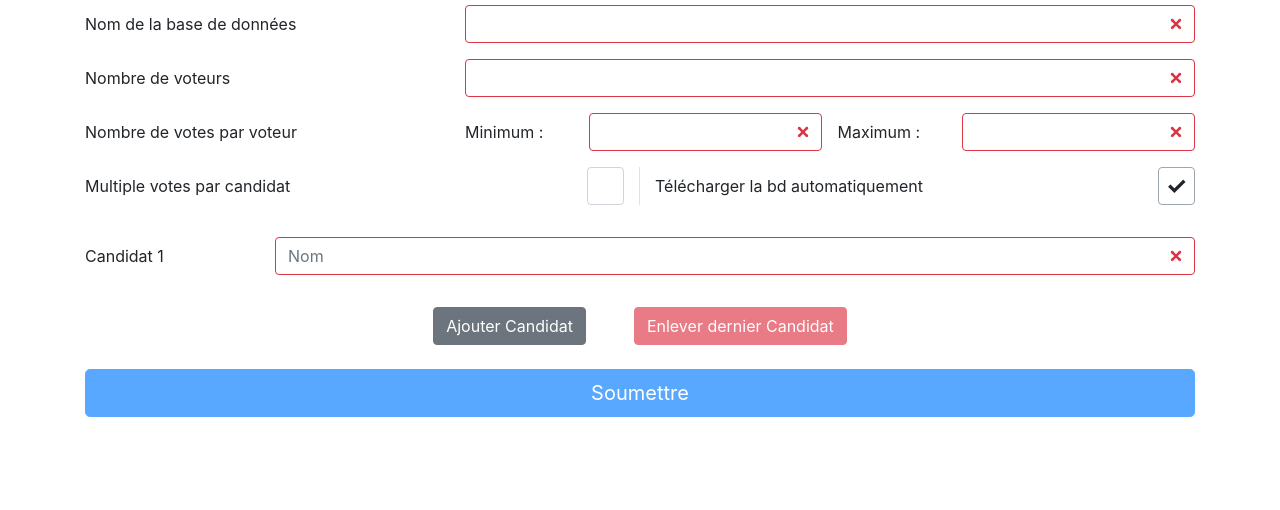
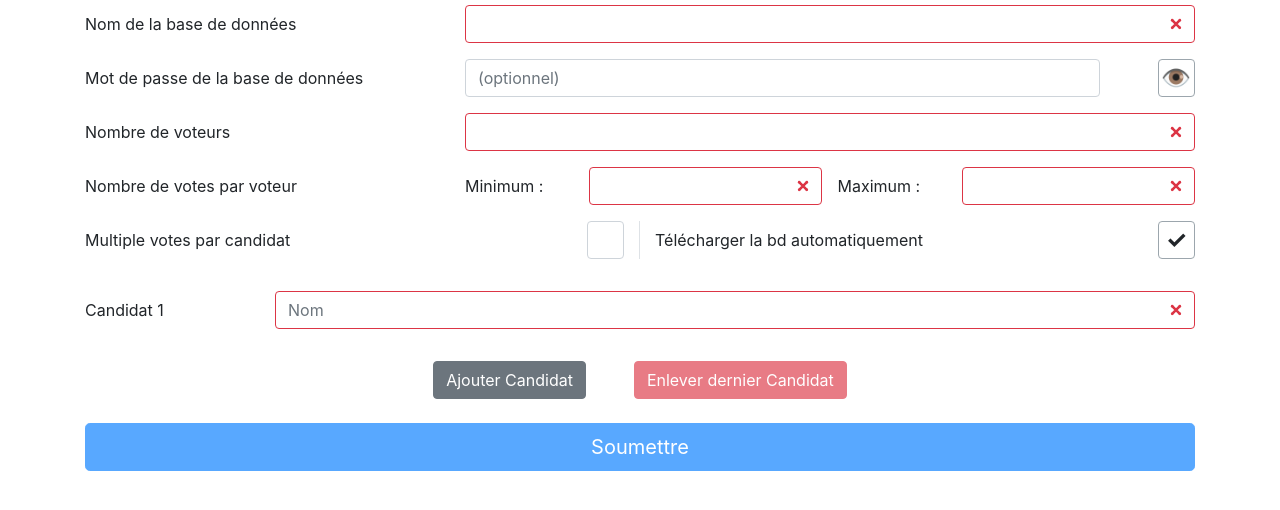
Before and after one commit to V-ed/Scouts-Elections, a plain HTML site: page index.html in a window 1280 px wide. Both pictures are taken after a click on the button "Nouvelles Élections". Shown: the part 126-636 px from the top of the page. Drawn offline with Linux system fonts and the light colour scheme.

Commit message:
Add password field to setup page
Also added a checkbox to toggle password visibility, visible by default

```diff
--- a/css/style.css
+++ b/css/style.css
@@ -142,6 +142,7 @@ table.table-border {
     position: relative;
     margin: 0;
     padding: 1.1rem;
+    height: calc(1.5em + .75rem + 2px);
 }
 
 .boot-checkbox + label:active,
@@ -167,6 +168,10 @@ table.table-border {
     font-weight: bold;
 }
 
+.checkbox-eye.boot-checkbox:checked + label:after {
+    content: '\1F441';
+}
+
 /* Fix bootstrap border utilities */
 
 @media (max-width:768px){
--- a/index.html
+++ b/index.html
@@ -93,6 +93,16 @@
 					<label class="col-sm-3 col-md-5 col-lg-4 col-form-label" for="db-name">Nom de la base de données</label>
 					<div class="col-sm-9 col-md-7 col-lg-8">
 						<input type="text" class="form-control is-invalid is-popable" id="db-name" aria-describedby="dbName" name="dbName" data-placement="top" autocomplete="off" spellcheck="false" required>
+					</div>
+				</div>
+				<div class="form-group row">
+					<label class="col-12 col-sm-3 col-md-5 col-lg-4 col-form-label" for="db-psw">Mot de passe de la base de données</label>
+					<div class="col-10 col-sm-8 col-md-6 col-lg-7">
+						<input type="text" class="form-control" id="db-psw" aria-describedby="dbPsw" name="dbPsw" data-placement="top" autocomplete="off" spellcheck="false" placeholder="(optionnel)">
+					</div>
+					<div class="d-flex col-2 col-sm-1 justify-content-end">
+						<input type="checkbox" id="password-visible" name="passwordVisible" class="boot-checkbox checkbox-eye" checked>
+						<label for="password-visible"></label>
 					</div>
 				</div>
 				<div class="form-group row">
--- a/js/setup.js
+++ b/js/setup.js
@@ -2,6 +2,11 @@ let setupInputs = {};
 let textFieldHadFocus = undefined;
 
 function setup_setup() {
+
+	const pswVisibilityToggler = document.getElementById("password-visible");
+	const pswField = document.getElementById("db-psw");
+
+	pswVisibilityToggler.addEventListener("click", () => pswField.type = pswField.type == "password" ? "text" : "password");
 
 	const candidateAddButton = document.getElementById("candidate-add");
 	const candidateRemoveButton = document.getElementById("candidate-remove");
```
